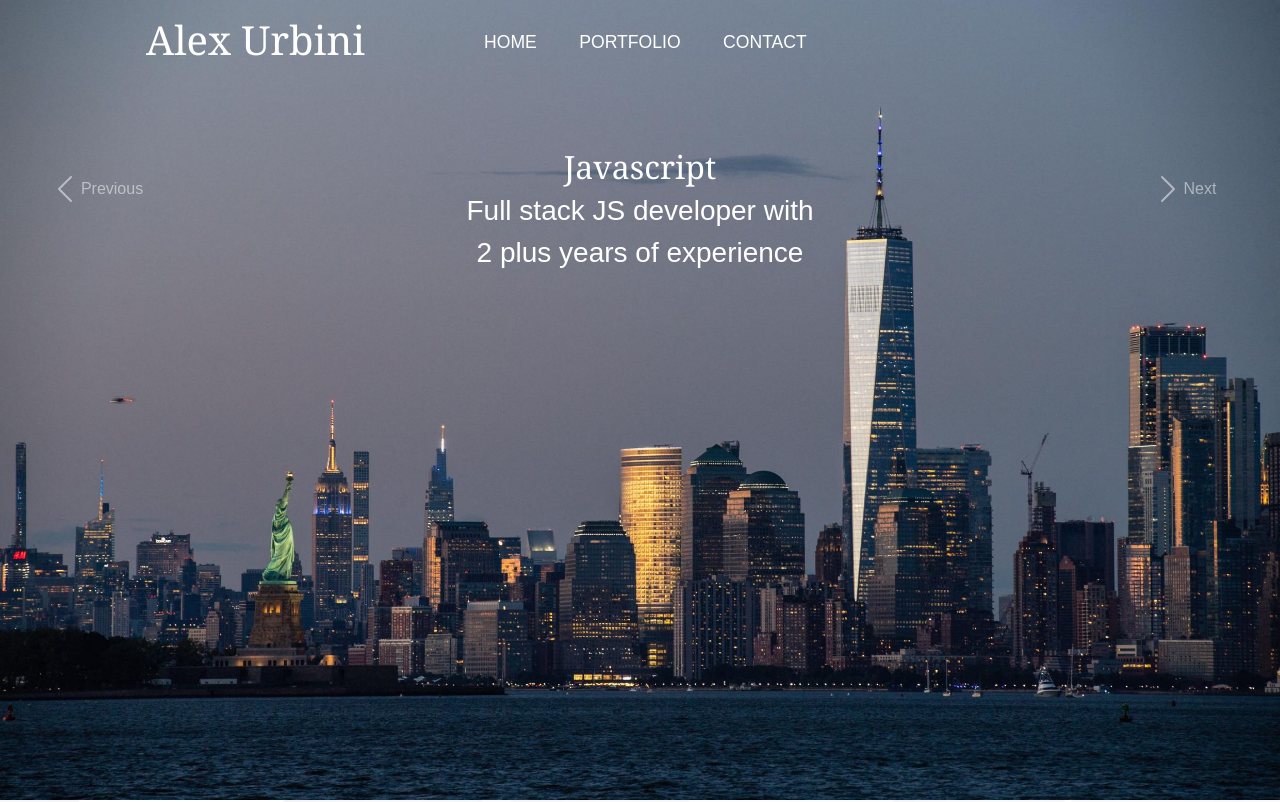
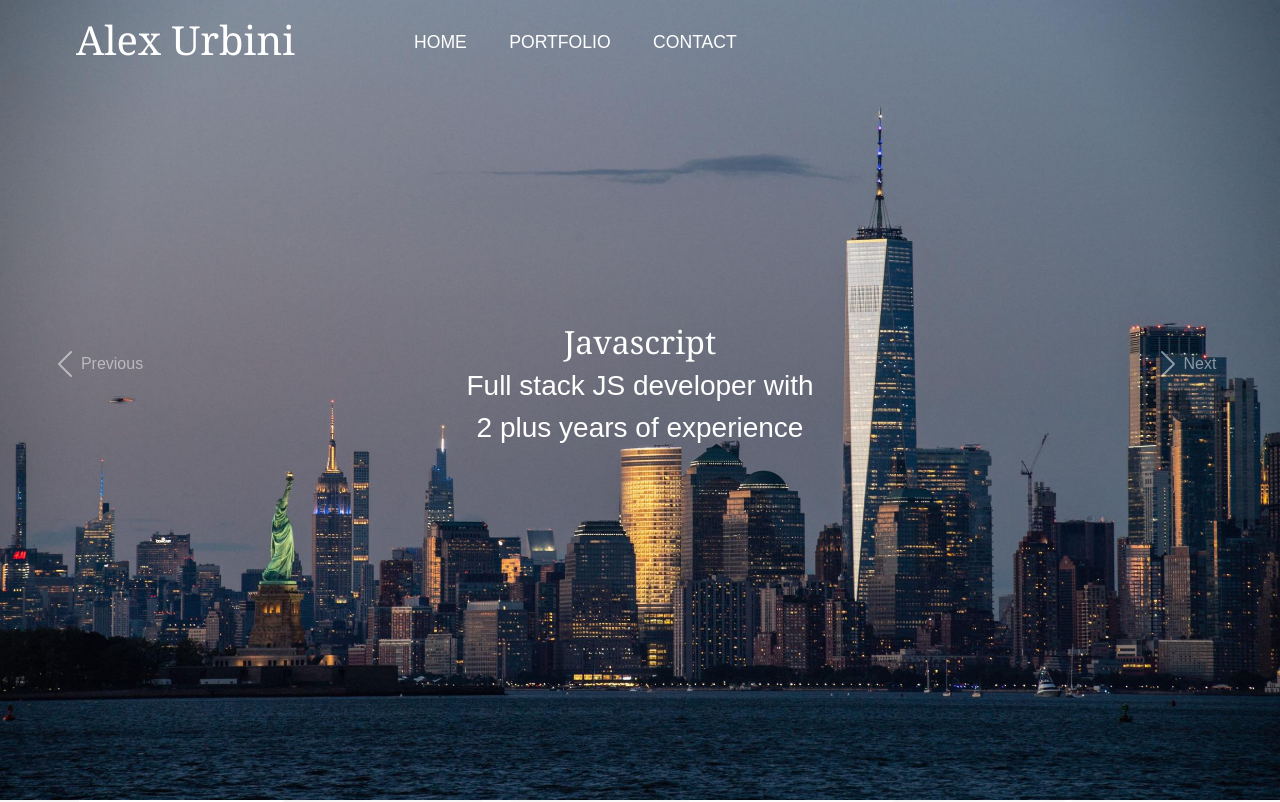
Before and after one commit to aurbini/portfolio, a plain HTML site: page index.html in a window 1280 px wide. Shown: the top 802 px of the page. Drawn offline with nearby package versions, Linux system fonts and the light colour scheme.

Commit message:
centered carousel, nav show/hide on scroll

```diff
--- a/assets/style.css
+++ b/assets/style.css
@@ -4,8 +4,19 @@ body {
 }
 #navbar {
   height: 100px;
+  position: absolute;
+  position: fixed;
+  top: 0;
+  left: 0;
+  width: 100%;
+  transition: all 300ms ease;
+  z-index: 10;
+}
+.scroll-nav {
+  background-color: #2e3e4e;
 }
 .header {
+  padding-top: 100px;
   background: url('./images/banner.jpg') no-repeat center top;
   -webkit-background-size: cover;
   -moz-background-size: cover;
@@ -17,6 +28,9 @@ body {
 }
 .title {
   color: white;
+}
+.carousel {
+  top: 25%;
 }
 .header-top {
   padding-top: 3em;
@@ -96,6 +110,7 @@ h2 {
   min-height: 300px;
   background-size: cover;
   height: 100%;
+  border-radius: 15px;
 }
 .woodstock-img {
   background-image: url('./images/woodstock.png');
@@ -149,6 +164,7 @@ a:hover {
   opacity: 0;
   transition: 0.5s ease;
   background-color: #008cba;
+  border-radius: 15px;
 }
 .text {
   color: white;
--- a/index.html
+++ b/index.html
@@ -24,8 +24,7 @@
 </head>
 
 <body>
-    <div class="header">
-        <div class="container" id="navbar">
+    <div class="container-fluid" id="navbar">
         <div class="row p-3" >
             <div class="text-center h-100 col-sm-12 col-md-3 col-lg-auto mx-md-5 ml-0 mb-0 d-flex justify-content-center align-items-middle">
                 <h1 class="title">Alex Urbini</h1>
@@ -42,7 +41,7 @@
             </div>
         </div>
     </div>
-        <div class="h-100">
+    <div class="header">
             <div id="carouselExampleIndicators" class="pt-5 carousel slide" data-ride="carousel">
                 <ol class="carousel-indicators">
                     <li data-target="#carouselExampleIndicators" data-slide-to="0" class="active"></li>
@@ -75,8 +74,6 @@
                     <span class="sr-only">Next</span>
                 </a>
             </div>
-        </div>
-
     </div>
     <div class="about-section d-flex align-items-center">
         <div id="container" class="container pt-30 about">
--- a/scripts.js
+++ b/scripts.js
@@ -1,12 +1,16 @@
 var lastScrollTop;
 navbar = document.getElementById('navbar');
 window.addEventListener('scroll', function () {
-  console.log('object');
   var scrollTop = window.pageYOffset || document.documentElement.scrollTop;
   if (scrollTop > lastScrollTop) {
     navbar.style.top = '-80px';
+    navbar.classList.remove('scroll-nav');
   } else {
     navbar.style.top = '0';
+    navbar.classList.add('scroll-nav');
+  }
+  if (this.window.pageYOffset == 0) {
+    navbar.classList.remove('scroll-nav');
   }
   lastScrollTop = scrollTop;
 });
```
Lines whose indentation alone changed are shown as unchanged.
